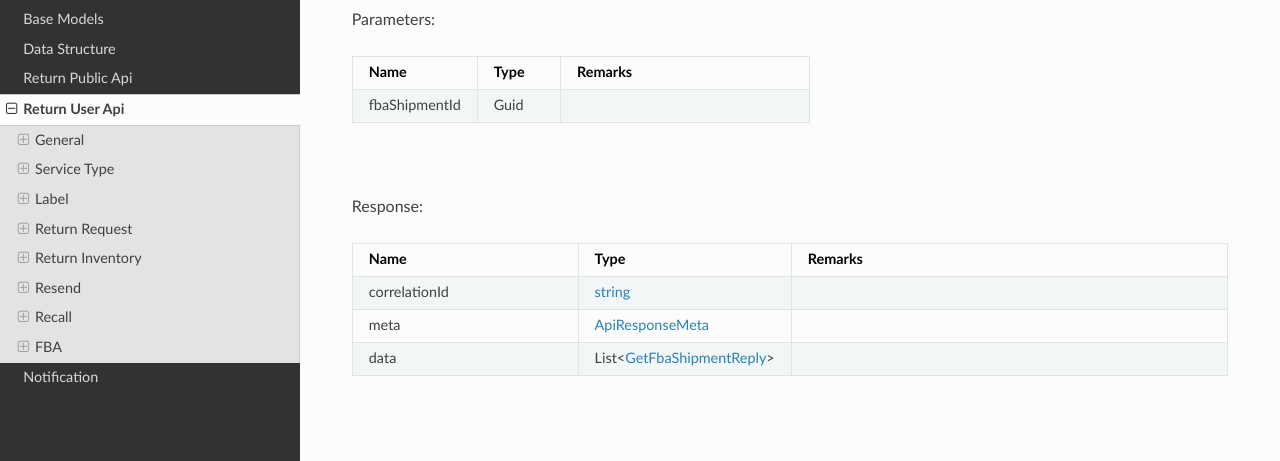
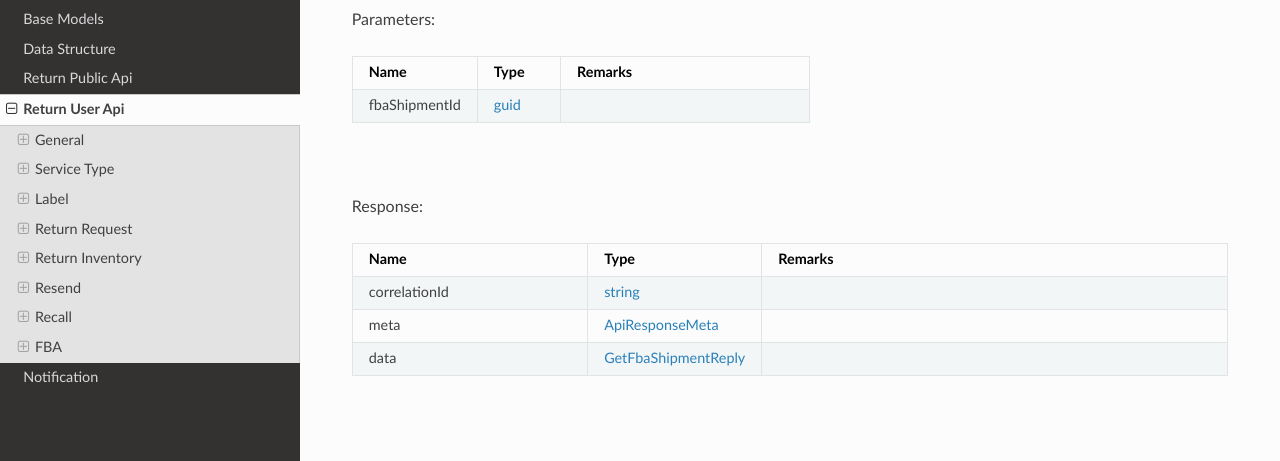
Before and after one commit to ReturnHelper/return-request-api-docs, a Sphinx documentation site: the page built from source/return_user_api.rst, in a window 1280 px wide and 1400 px high, scrolled down 35180 px. Shown: the part 162-623 px from the top of the window. Built offline with Sphinx 7.4.7 and the Read the Docs theme 2.0.0, drawn with Linux system fonts in a browser that asks for light colours; some of the changed text lies outside the part shown.

Commit message:
update: fix fba wrong type

```diff
--- a/source/models/Fba/AssignFbaInventoryReferenceNumberResponse.csv
+++ b/source/models/Fba/AssignFbaInventoryReferenceNumberResponse.csv
@@ -1,3 +1,3 @@
 correlationId, string_
 meta, :ref:`structure-ApiResponseMeta`
-data, List<:ref:`structure-AssignFbaInventoryReferenceNumberReply`>
+data, :ref:`structure-AssignFbaInventoryReferenceNumberReply`
--- a/source/models/Fba/GetFbaInstructionDisposeReply.csv
+++ b/source/models/Fba/GetFbaInstructionDisposeReply.csv
@@ -10,4 +10,4 @@ warehouseApiId, integer_
 createOn, Datetime_
 modifyOn, Datetime_
 cancelRemarks, string_
-fbaInstructionDisposeItemList, :ref:`structure-GetFbaInstructionDisposeItemReply`
+fbaInstructionDisposeItemList, List<:ref:`structure-GetFbaInstructionDisposeItemReply`>
--- a/source/models/Fba/GetFbaInstructionRestockReply.csv
+++ b/source/models/Fba/GetFbaInstructionRestockReply.csv
@@ -11,4 +11,4 @@ returnInventoryId, long_
 createOn, DateTime_
 modifyOn, DateTime_
 cancelRemarks, string_
-fbaInstructionRestockItemList, :ref:`structure-GetFbaInstructionRestockItemReply`
+fbaInstructionRestockItemList, List<:ref:`structure-GetFbaInstructionRestockItemReply`>
--- a/source/models/Fba/GetFbaShipmentResponse.csv
+++ b/source/models/Fba/GetFbaShipmentResponse.csv
@@ -1,3 +1,3 @@
 correlationId, string_
 meta, :ref:`structure-ApiResponseMeta`
-data, List<:ref:`structure-GetFbaShipmentReply`>
+data, :ref:`structure-GetFbaShipmentReply`
--- a/source/models/Fba/UpdateFbaInventoryRemarkResponse.csv
+++ b/source/models/Fba/UpdateFbaInventoryRemarkResponse.csv
@@ -1,3 +1,3 @@
 correlationId, string_
 meta, :ref:`structure-ApiResponseMeta`
-data, List<:ref:`structure-UpdateFbaInventoryRemarkReply`>
+data, :ref:`structure-UpdateFbaInventoryRemarkReply`
--- a/source/return_user_api.rst
+++ b/source/return_user_api.rst
@@ -1661,7 +1661,7 @@ Parameters:
    :header: "Name", "Type","Remarks"
    :widths: 15, 10, 30
 
-   fbaShipmentId, Guid
+   fbaShipmentId, guid_
 
 |
 
@@ -1862,7 +1862,7 @@ Parameters:
    :header: "Name", "Type", "Remarks"
    :widths: 15, 10, 30
 
-   fbaInstructionId, Guid
+   fbaInstructionId, guid_
 
 |
 
```
